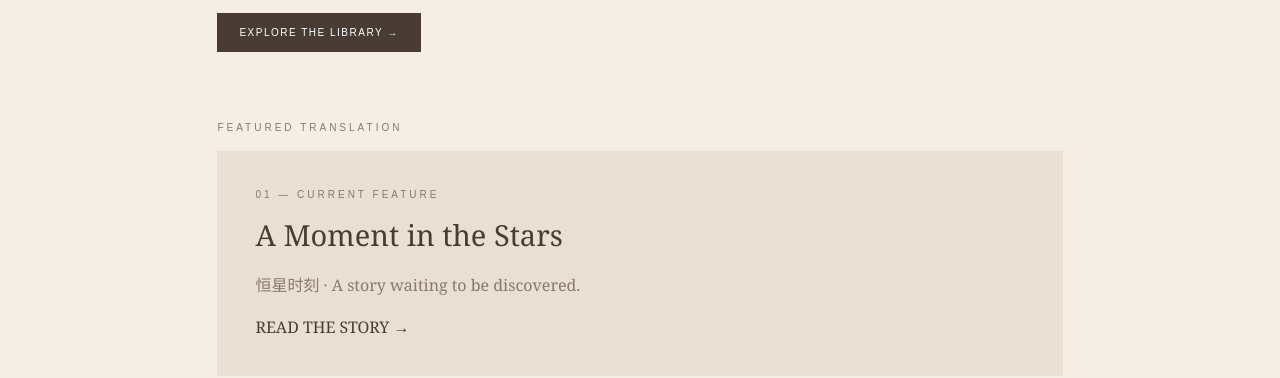
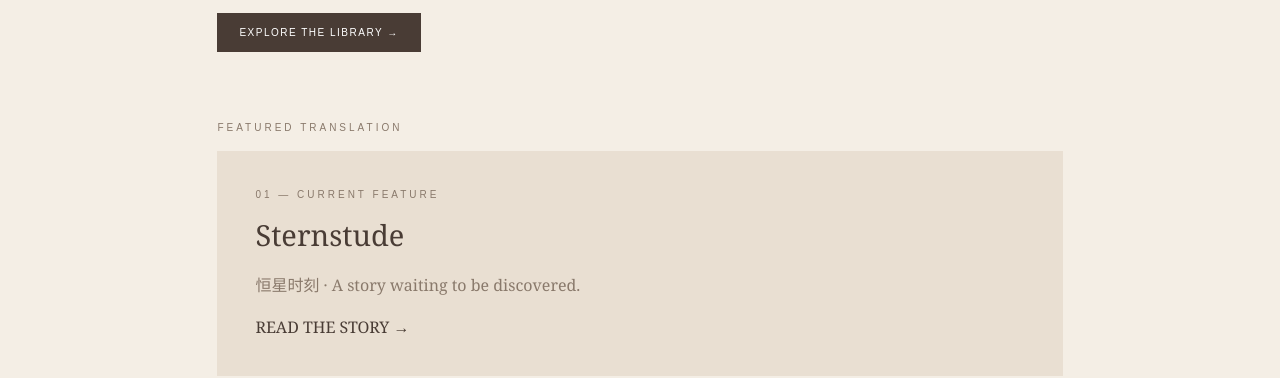
Before and after one commit to sivren4951/afterwords, a plain HTML site: page index.html in a window 1280 px wide. Shown: the part 443-821 px from the top of the page. Drawn offline with Linux system fonts and the light colour scheme.

Commit message:
Change title from 'A Moment in the Stars' to 'Sternstude'

```diff
--- a/index.html
+++ b/index.html
@@ -73,7 +73,7 @@ footer{text-align:center;border-top:1px solid var(--line);padding:35px;color:var
  <div class="eyebrow">FEATURED TRANSLATION</div>
  <div class="feature" onclick="openNovel()">
   <div class="eyebrow">01 — CURRENT FEATURE</div>
-  <h2>A Moment in the Stars</h2>
+  <h2>Sternstude</h2>
   <p>恒星时刻 · A story waiting to be discovered.</p>
   <span>READ THE STORY →</span>
  </div>
@@ -96,7 +96,7 @@ footer{text-align:center;border-top:1px solid var(--line);padding:35px;color:var
 </section>
 <section id="novel" class="page">
  <div class="eyebrow">THE COLLECTION / 01</div>
- <h1>A Moment in the Stars</h1>
+ <h1>Sternstude</h1>
  <p>恒星时刻</p>
  <p>A story about music, memories and the people who change our lives.</p>
  <div class="eyebrow">CHAPTER DIRECTORY</div>
```
